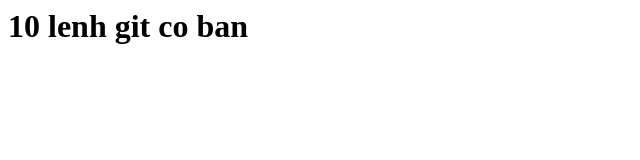
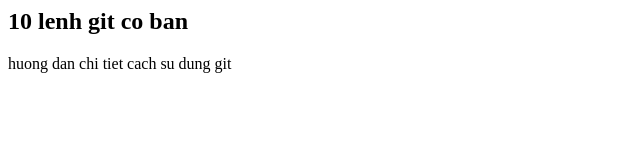
Before and after one commit to duylnpc00343/Github_Tutorial, a plain HTML site: page index.html in a window 1280 px wide. Shown: the whole page, without its empty margins (0-640 px from the left). Drawn offline with Linux system fonts and the light colour scheme.

Commit message:
Change H1 to H2, add <p>

```diff
--- a/index.html
+++ b/index.html
@@ -5,6 +5,7 @@
     <title>Github Tutorial</title>
 </head>
 <body>
-    <h1>10 lenh git co ban</h1>
+    <h2>10 lenh git co ban</h2>
+    <p>huong dan chi tiet cach su dung git</p>
 </body>
 </html>
```
